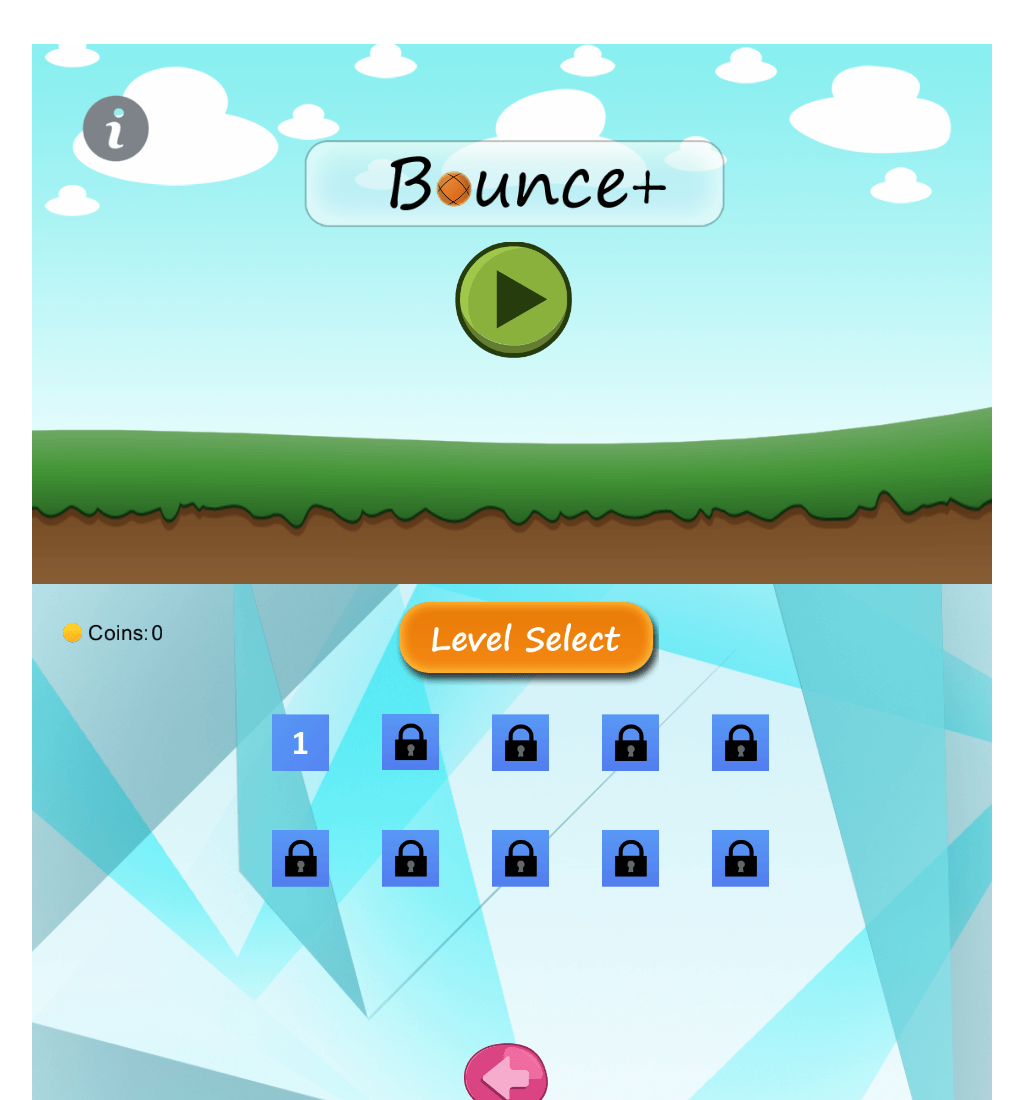
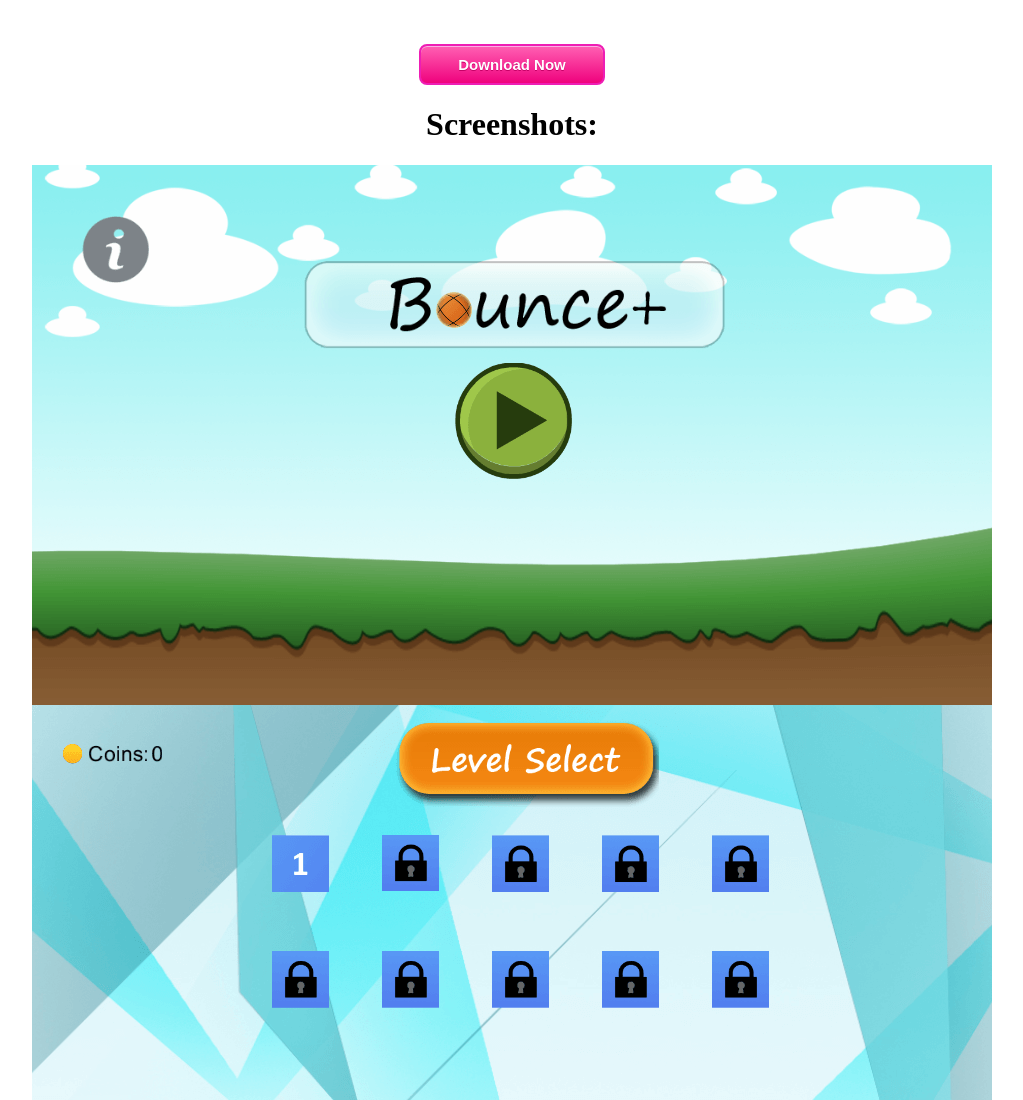
Before and after one commit to heroksiddiqi/bounce-, a plain HTML site: page index.html in a window 1280 px wide. Shown: the top 1100 px of the page, without its empty margins (128-1151 px from the left). Drawn offline with Linux system fonts and the light colour scheme.

Commit message:
Update index.html

```diff
--- a/index.html
+++ b/index.html
@@ -52,6 +52,8 @@
 
 	<body>
 		<br><br>
+		<a href="bounce+.apk" class="myButton">Download Now</a>
+		<h1>Screenshots:</h1>
 		<img src="Capture1.png"><br>
 		<img src="Capture2.png"><br>
 		<img src="Capture3.png"><br>
```
